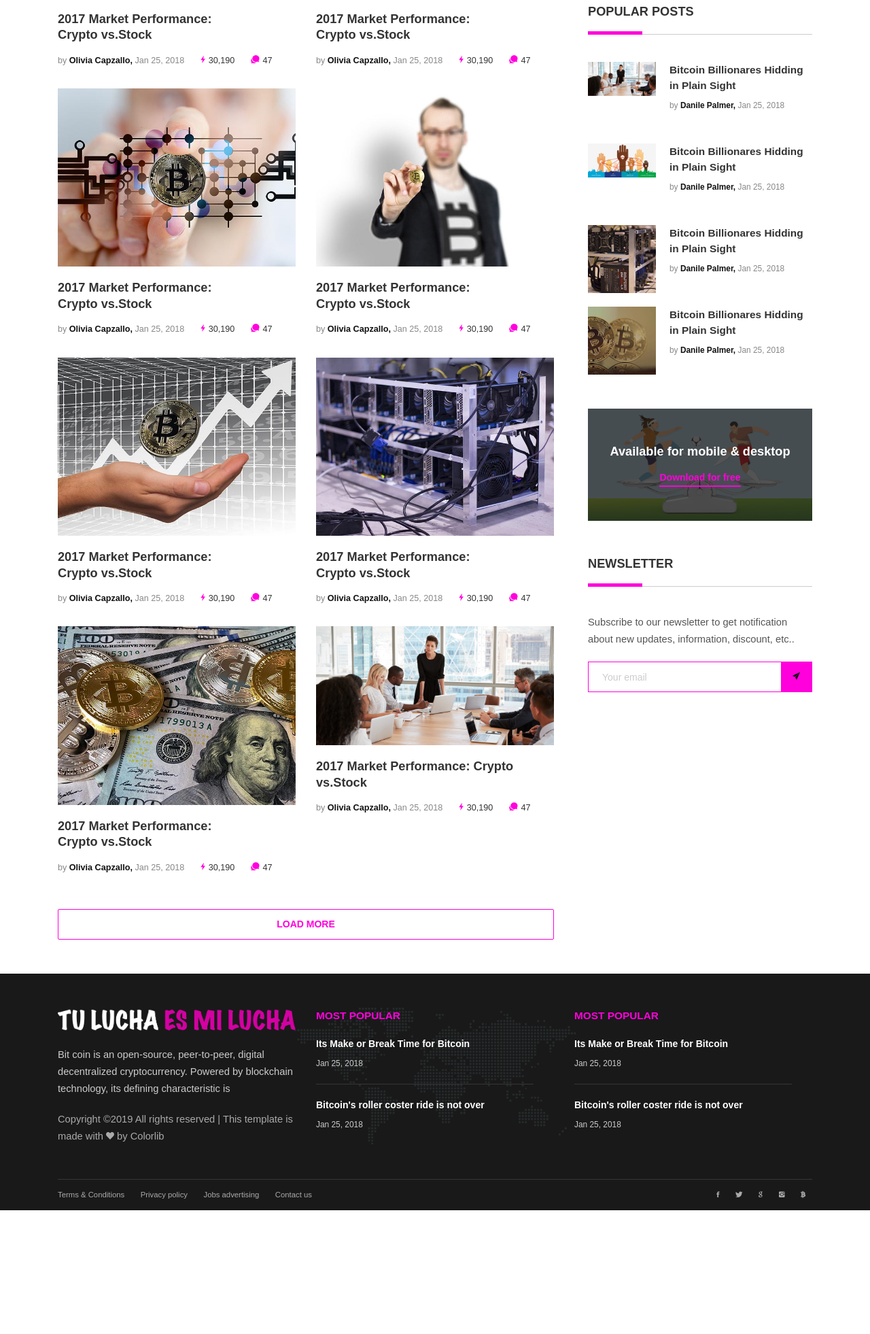
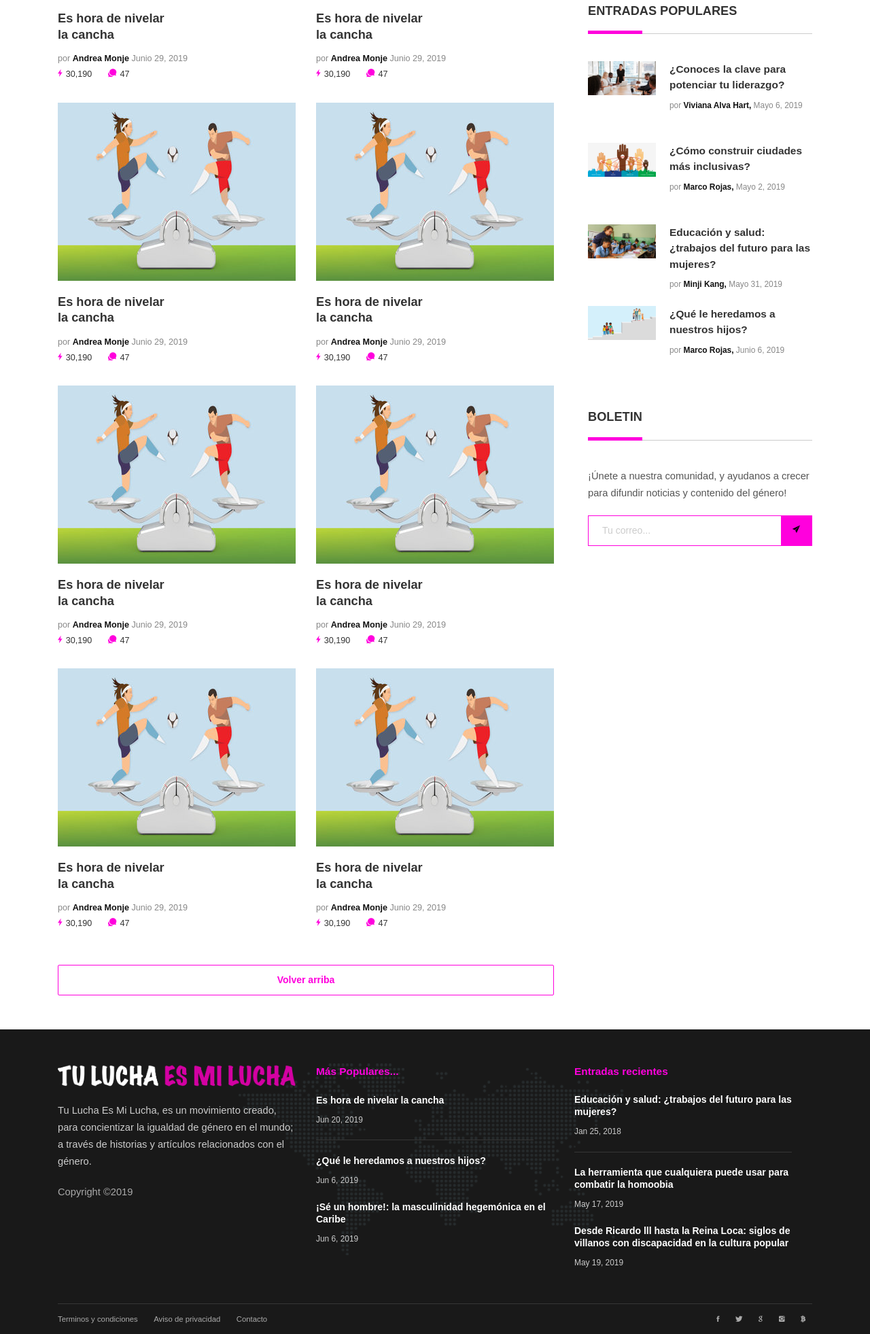
Before and after one commit to AgusQuintanar/TuLuchaEsMiLucha, a plain HTML site: page blog.html in a window 1280 px wide. Shown: the part 545-2507 px from the top of the page at 68% size. Before the commit the page ends 2325 px from the top, so only its background shows below. Drawn offline with Linux system fonts and the light colour scheme; files whose address does not match are found by name; a web font is replaced by a local one.

Commit message:
Blog Page

```diff
--- a/blog.html
+++ b/blog.html
@@ -1,7 +1,7 @@
 <!DOCTYPE HTML>
 <html lang="en">
 <head>
-	<title>Newsbit</title>
+	<title>Blog de TuLuchaEsMiLucha</title>
 	<meta http-equiv="X-UA-Compatible" content="IE=edge">
     <meta name="viewport" content="width=device-width, initial-scale=1">
 	<meta charset="UTF-8">
@@ -57,8 +57,8 @@
 	<section class="ptb-0">
 		<div class="mb-30 brdr-ash-1 opacty-5"></div>
 		<div class="container">
-			<a class="mt-10" href="index.html"><i class="mr-5 ion-ios-home"></i>Home<i class="mlr-10 ion-chevron-right"></i></a>
-			<a class="mt-10 color-ash" href="archive-page.html">Blog Archive</a>
+			<a class="mt-10" href="index.html"><i class="mr-5 ion-ios-home"></i>Inicio<i class="mlr-10 ion-chevron-right"></i></a>
+			<a class="mt-10 color-ash" href="archive-page.html">Blog de TuLuchaEsMiLucha</a>
 		</div><!-- container -->
 	</section>
 
@@ -68,92 +68,116 @@
 
 				<div class="col-md-12 col-lg-8">
 
-					<h4 class="p-title"><b>GIDES & ANLYTICS</b></h4>
+					<h4 class="p-title"><b>Entradas Recientes</b></h4>
 					<div class="row">
 
 						<div class="col-sm-6">
-							<img src="images/crypto-news-6-600x450.jpg" alt="">
-							<h4 class="pt-20"><a href="#"><b>2017 Market Performance: <br/>Crypto vs.Stock</b></a></h4>
+							<a href="Blog/blog1.html"><img src="images/blog01-350x262.jpg" alt="">
+							<h4 class="pt-20"><b>Es hora de nivelar<br/> la cancha</b></a></h4>
+
+
 							<ul class="list-li-mr-20 pt-10 mb-30">
-								<li class="color-lite-black">by <a href="#" class="color-black"><b>Olivia Capzallo,</b></a>
-								Jan 25, 2018</li>
+								<li class="color-lite-black">por <a href="#" class="color-black"><b>Andrea Monje</b></a>
+								Junio 29, 2019</li>
+								<br/>
 								<li><i class="color-primary mr-5 font-12 ion-ios-bolt"></i>30,190</li>
 								<li><i class="color-primary mr-5 font-12 ion-chatbubbles"></i>47</li>
 							</ul>
 						</div><!-- col-sm-6 -->
 
 						<div class="col-sm-6">
-							<img src="images/crypto-news-5-600x450.jpg" alt="">
-							<h4 class="pt-20"><a href="#"><b>2017 Market Performance: <br/>Crypto vs.Stock</b></a></h4>
+							<a href="Blog/blog1.html"><img src="images/blog01-350x262.jpg" alt="">
+							<h4 class="pt-20"><b>Es hora de nivelar<br/> la cancha</b></a></h4>
+
+
 							<ul class="list-li-mr-20 pt-10 mb-30">
-								<li class="color-lite-black">by <a href="#" class="color-black"><b>Olivia Capzallo,</b></a>
-								Jan 25, 2018</li>
+								<li class="color-lite-black">por <a href="#" class="color-black"><b>Andrea Monje</b></a>
+								Junio 29, 2019</li>
+								<br/>
 								<li><i class="color-primary mr-5 font-12 ion-ios-bolt"></i>30,190</li>
 								<li><i class="color-primary mr-5 font-12 ion-chatbubbles"></i>47</li>
 							</ul>
 						</div><!-- col-sm-6 -->
 
 						<div class="col-sm-6">
-							<img src="images/crypto-news-4-600x450.jpg" alt="">
-							<h4 class="pt-20"><a href="#"><b>2017 Market Performance: <br/>Crypto vs.Stock</b></a></h4>
+							<a href="Blog/blog1.html"><img src="images/blog01-350x262.jpg" alt="">
+							<h4 class="pt-20"><b>Es hora de nivelar<br/> la cancha</b></a></h4>
+
+
 							<ul class="list-li-mr-20 pt-10 mb-30">
-								<li class="color-lite-black">by <a href="#" class="color-black"><b>Olivia Capzallo,</b></a>
-								Jan 25, 2018</li>
+								<li class="color-lite-black">por <a href="#" class="color-black"><b>Andrea Monje</b></a>
+								Junio 29, 2019</li>
+								<br/>
 								<li><i class="color-primary mr-5 font-12 ion-ios-bolt"></i>30,190</li>
 								<li><i class="color-primary mr-5 font-12 ion-chatbubbles"></i>47</li>
 							</ul>
 						</div><!-- col-sm-6 -->
 
 						<div class="col-sm-6">
-							<img src="images/crypto-news-3-600x450.jpg" alt="">
-							<h4 class="pt-20"><a href="#"><b>2017 Market Performance: <br/>Crypto vs.Stock</b></a></h4>
+							<a href="Blog/blog1.html"><img src="images/blog01-350x262.jpg" alt="">
+							<h4 class="pt-20"><b>Es hora de nivelar<br/> la cancha</b></a></h4>
+
+
 							<ul class="list-li-mr-20 pt-10 mb-30">
-								<li class="color-lite-black">by <a href="#" class="color-black"><b>Olivia Capzallo,</b></a>
-								Jan 25, 2018</li>
+								<li class="color-lite-black">por <a href="#" class="color-black"><b>Andrea Monje</b></a>
+								Junio 29, 2019</li>
+								<br/>
+								<li><i class="color-primary mr-5 font-12 ion-ios-bolt"></i>30,190</li>
+								<li><i class="color-primary mr-5 font-12 ion-chatbubbles"></i>47</li>
+							</ul>
+						</div><!-- col-sm-6 -->
+
+
+							<div class="col-sm-6">
+							<a href="Blog/blog1.html"><img src="images/blog01-350x262.jpg" alt="">
+							<h4 class="pt-20"><b>Es hora de nivelar<br/> la cancha</b></a></h4>
+
+
+							<ul class="list-li-mr-20 pt-10 mb-30">
+								<li class="color-lite-black">por <a href="#" class="color-black"><b>Andrea Monje</b></a>
+								Junio 29, 2019</li>
+								<br/>
 								<li><i class="color-primary mr-5 font-12 ion-ios-bolt"></i>30,190</li>
 								<li><i class="color-primary mr-5 font-12 ion-chatbubbles"></i>47</li>
 							</ul>
 						</div><!-- col-sm-6 -->
 
 						<div class="col-sm-6">
-							<img src="images/crypto-news-2-600x450.jpg" alt="">
-							<h4 class="pt-20"><a href="#"><b>2017 Market Performance: <br/>Crypto vs.Stock</b></a></h4>
+							<a href="Blog/blog1.html"><img src="images/blog01-350x262.jpg" alt="">
+							<h4 class="pt-20"><b>Es hora de nivelar<br/> la cancha</b></a></h4>
+
+
 							<ul class="list-li-mr-20 pt-10 mb-30">
-								<li class="color-lite-black">by <a href="#" class="color-black"><b>Olivia Capzallo,</b></a>
-								Jan 25, 2018</li>
+								<li class="color-lite-black">por <a href="#" class="color-black"><b>Andrea Monje</b></a>
+								Junio 29, 2019</li>
+								<br/>
 								<li><i class="color-primary mr-5 font-12 ion-ios-bolt"></i>30,190</li>
 								<li><i class="color-primary mr-5 font-12 ion-chatbubbles"></i>47</li>
 							</ul>
 						</div><!-- col-sm-6 -->
 
 						<div class="col-sm-6">
-							<img src="images/crypto-news-6-600x450.jpg" alt="">
-							<h4 class="pt-20"><a href="#"><b>2017 Market Performance: <br/>Crypto vs.Stock</b></a></h4>
+							<a href="Blog/blog1.html"><img src="images/blog01-350x262.jpg" alt="">
+							<h4 class="pt-20"><b>Es hora de nivelar<br/> la cancha</b></a></h4>
+
+
 							<ul class="list-li-mr-20 pt-10 mb-30">
-								<li class="color-lite-black">by <a href="#" class="color-black"><b>Olivia Capzallo,</b></a>
-								Jan 25, 2018</li>
+								<li class="color-lite-black">por <a href="#" class="color-black"><b>Andrea Monje</b></a>
+								Junio 29, 2019</li>
+								<br/>
 								<li><i class="color-primary mr-5 font-12 ion-ios-bolt"></i>30,190</li>
 								<li><i class="color-primary mr-5 font-12 ion-chatbubbles"></i>47</li>
 							</ul>
 						</div><!-- col-sm-6 -->
+						<div class="col-sm-6">
+							<a href="Blog/blog1.html"><img src="images/blog01-350x262.jpg" alt="">
+							<h4 class="pt-20"><b>Es hora de nivelar<br/> la cancha</b></a></h4>
 
-						<div class="col-sm-6">
-							<img src="images/crypto-news-5-600x450.jpg" alt="">
-							<h4 class="pt-20"><a href="#"><b>2017 Market Performance: <br/>Crypto vs.Stock</b></a></h4>
+
 							<ul class="list-li-mr-20 pt-10 mb-30">
-								<li class="color-lite-black">by <a href="#" class="color-black"><b>Olivia Capzallo,</b></a>
-								Jan 25, 2018</li>
-								<li><i class="color-primary mr-5 font-12 ion-ios-bolt"></i>30,190</li>
-								<li><i class="color-primary mr-5 font-12 ion-chatbubbles"></i>47</li>
-							</ul>
-						</div><!-- col-sm-6 -->
-
-						<div class="col-sm-6">
-							<img src="images/crypto-news-1-600x450.jpg" alt="">
-							<h4 class="pt-20"><a href="#"><b>2017 Market Performance: Crypto vs.Stock</b></a></h4>
-							<ul class="list-li-mr-20 pt-10 mb-30">
-								<li class="color-lite-black">by <a href="#" class="color-black"><b>Olivia Capzallo,</b></a>
-								Jan 25, 2018</li>
+								<li class="color-lite-black">por <a href="#" class="color-black"><b>Andrea Monje</b></a>
+								Junio 29, 2019</li>
+								<br/>
 								<li><i class="color-primary mr-5 font-12 ion-ios-bolt"></i>30,190</li>
 								<li><i class="color-primary mr-5 font-12 ion-chatbubbles"></i>47</li>
 							</ul>
@@ -161,75 +185,59 @@
 
 					</div><!-- row -->
 
-					<a class="dplay-block btn-brdr-primary mt-20 mb-md-50" href="#"><b>LOAD MORE</b></a>
+					<a class="dplay-block btn-brdr-primary mt-20 mb-md-50" href="#"><b>Volver arriba</b></a>
 				</div><!-- col-md-9 -->
 
 				<div class="d-none d-md-block d-lg-none col-md-3"></div>
 				<div class="col-md-6 col-lg-4">
 					<div class="pl-20 pl-md-0">
-						<ul class="list-block list-li-ptb-15 list-btm-border-white bg-primary text-center">
-							<li><b>1 BTC = $13,2323</b></li>
-							<li><b>1 BCH = $13,2323</b></li>
-							<li><b>1 ETH = $13,2323</b></li>
-							<li><b>1 LTC = $13,2323</b></li>
-							<li><b>1 DAS = $13,2323</b></li>
-							<li><b>1 BCC = $13,2323</b></li>
-						</ul>
+						<div class="caja">
+							<div><a href="https://www.heforshe.org/es" target="_blank"><img src="images/cuadro.jpg" alt="HeForShe y InsideOut"></a></div>
+						</div>
 
 						<div class="mtb-50">
-							<h4 class="p-title"><b>POPULAR POSTS</b></h4>
-							<a class="oflow-hidden pos-relative mb-20 dplay-block" href="#">
+							<h4 class="p-title"><b>ENTRADAS POPULARES</b></h4>
+							<a class="oflow-hidden pos-relative mb-20 dplay-block" href="blog/blog7.html">
 								<div class="wh-100x abs-tlr"><img src="images/polular-1-100x100.jpg" alt=""></div>
 								<div class="ml-120 min-h-100x">
-									<h5><b>Bitcoin Billionares Hidding in Plain Sight</b></h5>
-									<h6 class="color-lite-black pt-10">by <span class="color-black"><b>Danile Palmer,</b></span> Jan 25, 2018</h6>
+									<h5><b>¿Conoces la clave para potenciar tu liderazgo?</b></h5>
+									<h6 class="color-lite-black pt-10">por <span class="color-black"><b>Viviana Alva Hart,</b></span> Mayo 6, 2019</h6>
 								</div>
 							</a><!-- oflow-hidden -->
 
-							<a class="oflow-hidden pos-relative mb-20 dplay-block" href="#">
+							<a class="oflow-hidden pos-relative mb-20 dplay-block" href="blog/blog8.html">
 								<div class="wh-100x abs-tlr"><img src="images/polular-2-100x100.jpg" alt=""></div>
 								<div class="ml-120 min-h-100x">
-									<h5><b>Bitcoin Billionares Hidding in Plain Sight</b></h5>
-									<h6 class="color-lite-black pt-10">by <span class="color-black"><b>Danile Palmer,</b></span> Jan 25, 2018</h6>
+									<h5><b>¿Cómo construir ciudades más inclusivas?</b></h5>
+									<h6 class="color-lite-black pt-10">por <span class="color-black"><b>Marco Rojas,</b></span> Mayo 2, 2019</h6>
 								</div>
 							</a><!-- oflow-hidden -->
 
-							<a class="oflow-hidden pos-relative mb-20 dplay-block" href="#">
-								<div class="wh-100x abs-tlr"><img src="images/polular-3-100x100.jpg" alt=""></div>
+							<a class="oflow-hidden pos-relative mb-20 dplay-block" href="blog/blog4.html">
+								<div class="wh-100x abs-tlr"><img src="images/slider-3-450x600.jpg" alt=""></div>
 								<div class="ml-120 min-h-100x">
-									<h5><b>Bitcoin Billionares Hidding in Plain Sight</b></h5>
-									<h6 class="color-lite-black pt-10">by <span class="color-black"><b>Danile Palmer,</b></span> Jan 25, 2018</h6>
+									<h5><b>Educación y salud: ¿trabajos del futuro para las mujeres?</b></h5>
+									<h6 class="color-lite-black pt-10">por <span class="color-black"><b>Minji Kang,</b></span> Mayo 31, 2019</h6>
 								</div>
 							</a><!-- oflow-hidden -->
 
-							<a class="oflow-hidden pos-relative mb-20 dplay-block" href="#">
-								<div class="wh-100x abs-tlr"><img src="images/polular-4-100x100.jpg" alt=""></div>
+							<a class="oflow-hidden pos-relative mb-20 dplay-block" href="blog/blog2.html">
+								<div class="wh-100x abs-tlr"><img src="images/Movilidad-social.jpg" alt=""></div>
 								<div class="ml-120 min-h-100x">
-									<h5><b>Bitcoin Billionares Hidding in Plain Sight</b></h5>
-									<h6 class="color-lite-black pt-10">by <span class="color-black"><b>Danile Palmer,</b></span> Jan 25, 2018</h6>
+									<h5><b>¿Qué le heredamos a nuestros hijos?</b></h5>
+									<h6 class="color-lite-black pt-10">por <span class="color-black"><b>Marco Rojas,</b></span> Junio 6, 2019</h6>
 								</div>
 							</a><!-- oflow-hidden -->
 
 						</div><!-- mtb-50 -->
 
-						<div class="mtb-50 pos-relative">
-							<img src="images/banner-1-600x450.jpg" alt="">
-							<div class="abs-tblr bg-layer-7 text-center color-white">
-								<div class="dplay-tbl">
-									<div class="dplay-tbl-cell">
-										<h4><b>Available for mobile & desktop</b></h4>
-										<a class="mt-15 color-primary link-brdr-btm-primary" href="#"><b>Download for free</b></a>
-									</div><!-- dplay-tbl-cell -->
-								</div><!-- dplay-tbl -->
-							</div><!-- abs-tblr -->
-						</div><!-- mtb-50 -->
+
 
 						<div class="mtb-50 mb-md-0">
-							<h4 class="p-title"><b>NEWSLETTER</b></h4>
-							<p class="mb-20">Subscribe to our newsletter to get notification about new updates,
-								information, discount, etc..</p>
+							<h4 class="p-title"><b>BOLETIN</b></h4>
+							<p class="mb-20">¡Únete a nuestra comunidad, y ayudanos a crecer para difundir noticias y contenido del género!</p>
 							<form class="nwsltr-primary-1">
-								<input type="text" placeholder="Your email"/>
+								<input type="text" placeholder="Tu correo..."/>
 								<button type="submit"><i class="ion-ios-paperplane"></i></button>
 							</form>
 						</div><!-- mtb-50 -->
@@ -254,42 +262,53 @@
 					<div class="col-sm-4">
 						<div class="mb-30">
 							<a href="#"><img src="images/logo-white.png"></a>
-							<p class="mtb-20 color-ccc">Bit coin is an open-source, peer-to-peer, digital decentralized cryptocurrency.
-							Powered by blockchain technology, its defining characteristic is</p>
+							<p class="mtb-20 color-ccc">Tu Lucha Es Mi Lucha, es un movimiento creado, para concientizar la igualdad de género en el mundo; a través de historias y artículos relacionados con el género.</p>
 							<p class="color-ash"><!-- Link back to Colorlib can't be removed. Template is licensed under CC BY 3.0. -->
-Copyright &copy;<script>document.write(new Date().getFullYear());</script> All rights reserved | This template is made with <i class="ion-heart" aria-hidden="true"></i> by <a href="https://colorlib.com" target="_blank">Colorlib</a>
-<!-- Link back to Colorlib can't be removed. Template is licensed under CC BY 3.0. -->
-</p>
+					Copyright &copy;<script>document.write(new Date().getFullYear());</script>
+					</p>
 						</div><!-- mb-30 -->
 					</div><!-- col-md-4 -->
 
 					<div class="col-sm-4">
 						<div class="mb-30">
-							<h5 class="color-primary mb-20"><b>MOST POPULAR</b></h5>
+
+
+							<h5 class="color-primary mb-20"><b>Más Populares...</b></h5>
 							<div class="mb-20">
-								<a class="color-white" href="#"><b>Its Make or Break Time for Bitcoin</b></a>
-								<h6 class="mt-10">Jan 25, 2018</h6>
+								<a class="color-white" href="Blog/blog1.html"><b>Es hora de nivelar la cancha</b></a>
+								<h6 class="mt-10">Jun 20, 2019</h6>
 							</div>
 							<div class="brdr-ash-1 opacty-2 mr-30"></div>
 							<div class="mt-20">
-								<a class="color-white" href="#"><b>Bitcoin's roller coster ride is not over</b></a>
-								<h6 class="mt-10">Jan 25, 2018</h6>
+								<a class="color-white" href="Blog/blog2.html"><b>¿Qué le heredamos a nuestros hijos?</b></a>
+								<h6 class="mt-10">Jun 6, 2019</h6>
 							</div>
+							<div class="mt-20">
+									<a class="color-white" href="Blog/blog3.html"><b>¡Sé un hombre!: la masculinidad hegemónica en el Caribe</b></a>
+									<h6 class="mt-10">Jun 6, 2019</h6>
+								</div>
+
+
+
 						</div><!-- mb-30 -->
 					</div><!-- col-md-4 -->
 
 					<div class="col-sm-4">
 						<div class="mb-30">
-							<h5 class="color-primary mb-20"><b>MOST POPULAR</b></h5>
+							<h5 class="color-primary mb-20"><b>Entradas recientes</b></h5>
 							<div class="mb-20">
-								<a class="color-white" href="#"><b>Its Make or Break Time for Bitcoin</b></a>
+								<a class="color-white" href="Blog/blog4.html"><b>Educación y salud: ¿trabajos del futuro para las mujeres?</b></a>
 								<h6 class="mt-10">Jan 25, 2018</h6>
 							</div>
 							<div class="brdr-ash-1 opacty-2 mr-30"></div>
 							<div class="mt-20">
-								<a class="color-white" href="#"><b>Bitcoin's roller coster ride is not over</b></a>
-								<h6 class="mt-10">Jan 25, 2018</h6>
+								<a class="color-white" href="Blog/blog5.html"><b>La herramienta que cualquiera puede usar para combatir la homoobia</b></a>
+								<h6 class="mt-10">May 17, 2019</h6>
 							</div>
+							<div class="mt-20">
+									<a class="color-white" href="Blog/blog6.html"><b>Desde Ricardo lll hasta la Reina Loca: siglos de villanos con discapacidad en la cultura popular</b></a>
+									<h6 class="mt-10">May 19, 2019</h6>
+								</div>
 						</div><!-- mb-30 -->
 					</div><!-- col-md-4 -->
 
@@ -301,10 +320,9 @@ Copyright &copy;<script>document.write(new Date().getFullYear());</script> All r
 			<div class="oflow-hidden color-ash font-9 text-sm-center ptb-sm-5">
 
 				<ul class="float-left float-sm-none list-a-plr-10 list-a-plr-sm-5 list-a-ptb-15 list-a-ptb-sm-10">
-					<li><a class="pl-0 pl-sm-10" href="#">Terms & Conditions</a></li>
-					<li><a href="#">Privacy policy</a></li>
-					<li><a href="#">Jobs advertising</a></li>
-					<li><a href="#">Contact us</a></li>
+					<li><a class="pl-0 pl-sm-10" href="#">Terminos y condiciones</a></li>
+					<li><a href="#">Aviso de privacidad</a></li>
+					<li><a href="contacto.html">Contacto</a></li>
 				</ul>
 				<ul class="float-right float-sm-none list-a-plr-10 list-a-plr-sm-5 list-a-ptb-15 list-a-ptb-sm-5">
 					<li><a class="pl-0 pl-sm-10" href="#"><i class="ion-social-facebook"></i></a></li>
```
Also changed, not shown: 1.jpg (added), images/blog01-350x262.jpg (added).
